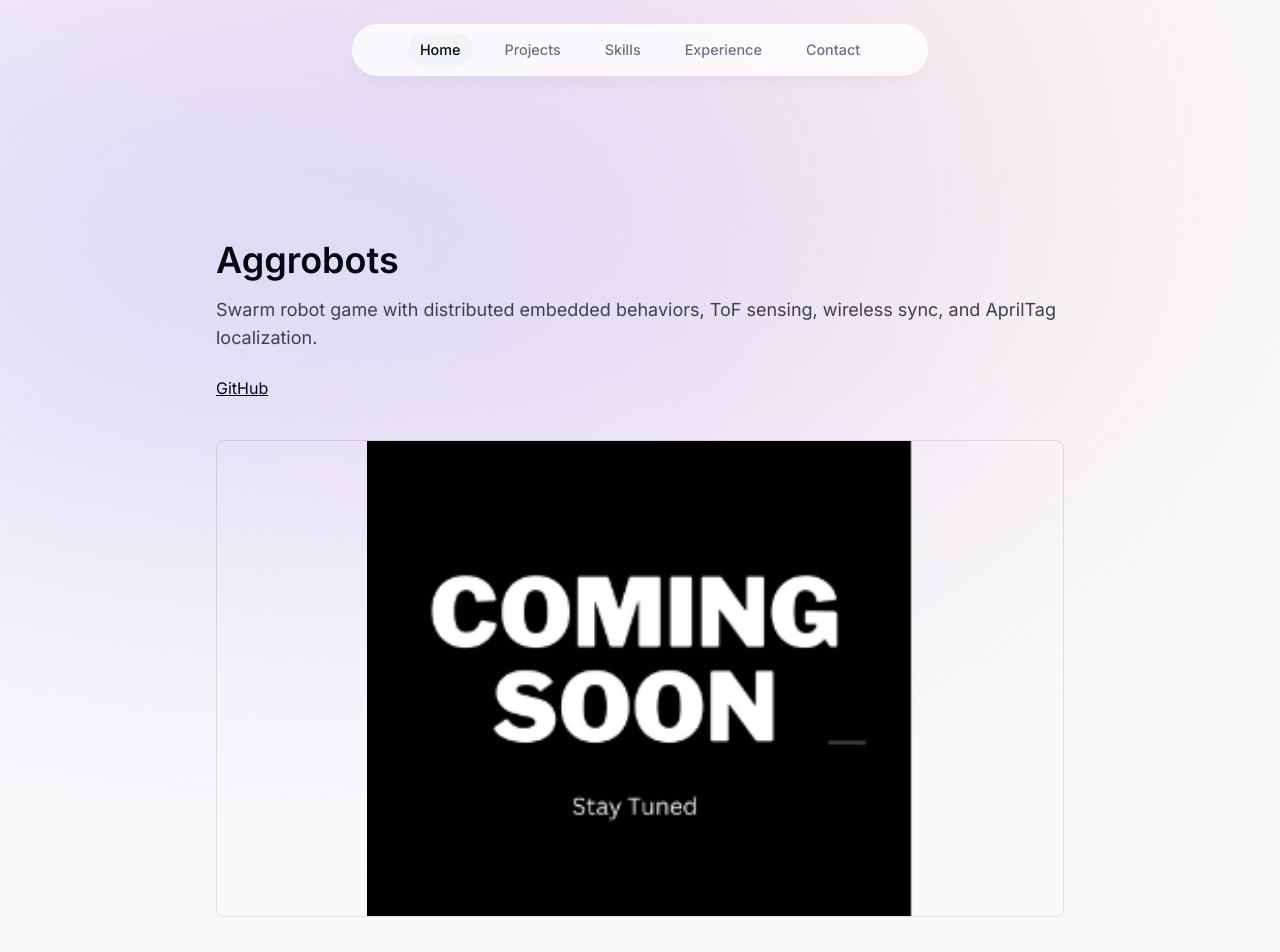
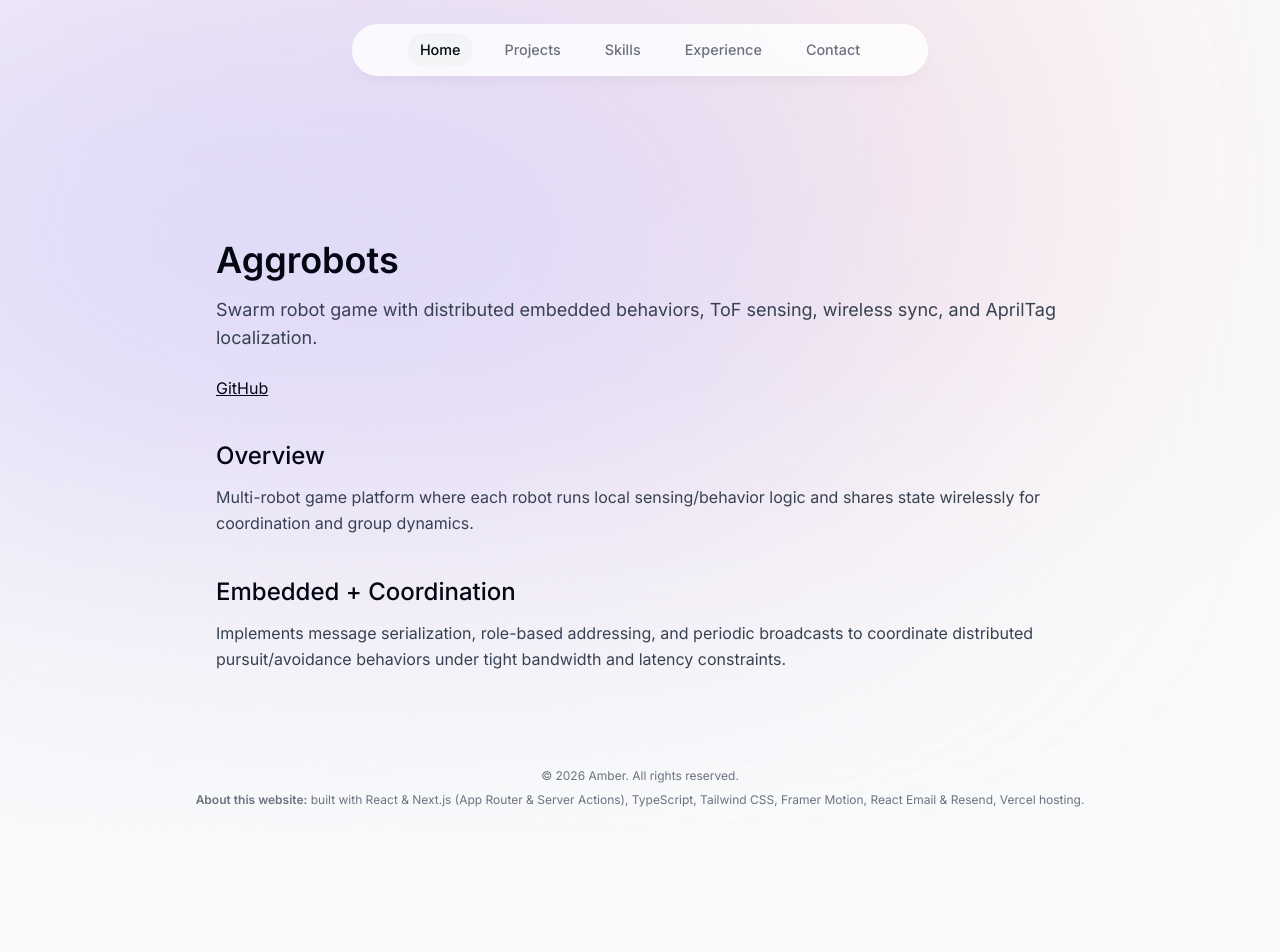
Before and after one commit to amberhandal/personal-site, a Next.js app: page /projects/aggrobots in a window 1280 px wide. Shown: the top 952 px of the page. After the commit the page ends 848 px from the top, so only its background shows below. Built offline with nearby package versions, Linux system fonts and the light colour scheme.

Commit message:
remove cover gif from page

```diff
--- a/app/projects/[slug]/page.tsx
+++ b/app/projects/[slug]/page.tsx
@@ -195,8 +195,6 @@ export default function ProjectPage({ params }: { params: { slug: string } }) {
   const videos: string[] = media?.videos ?? [];
   const images: ImageSrc[] = media?.images ?? [];
 
-  const imageUrl: ImageSrc | undefined =
-    "imageUrl" in project && project.imageUrl ? (project.imageUrl as ImageSrc) : undefined;
 
   return (
     <main className="mx-auto max-w-4xl px-6 py-24">
@@ -229,23 +227,6 @@ export default function ProjectPage({ params }: { params: { slug: string } }) {
         )}
       </div>
 
-      {imageUrl && (
-        <div className="mb-12">
-          <div
-            className="relative w-full overflow-hidden rounded-lg border border-black/10"
-            style={{ aspectRatio: "16 / 9" }}
-          >
-            <Image
-              src={imageUrl}
-              alt={`${project.title} preview`}
-              fill
-              className="object-contain"
-              sizes="(max-width: 768px) 100vw, 768px"
-            />
-          </div>
-        </div>
-      )}
-
       <ProjectContent blocks={content} title={project.title} />
 
       {content.length === 0 && (videos.length > 0 || images.length > 0) && (
```
